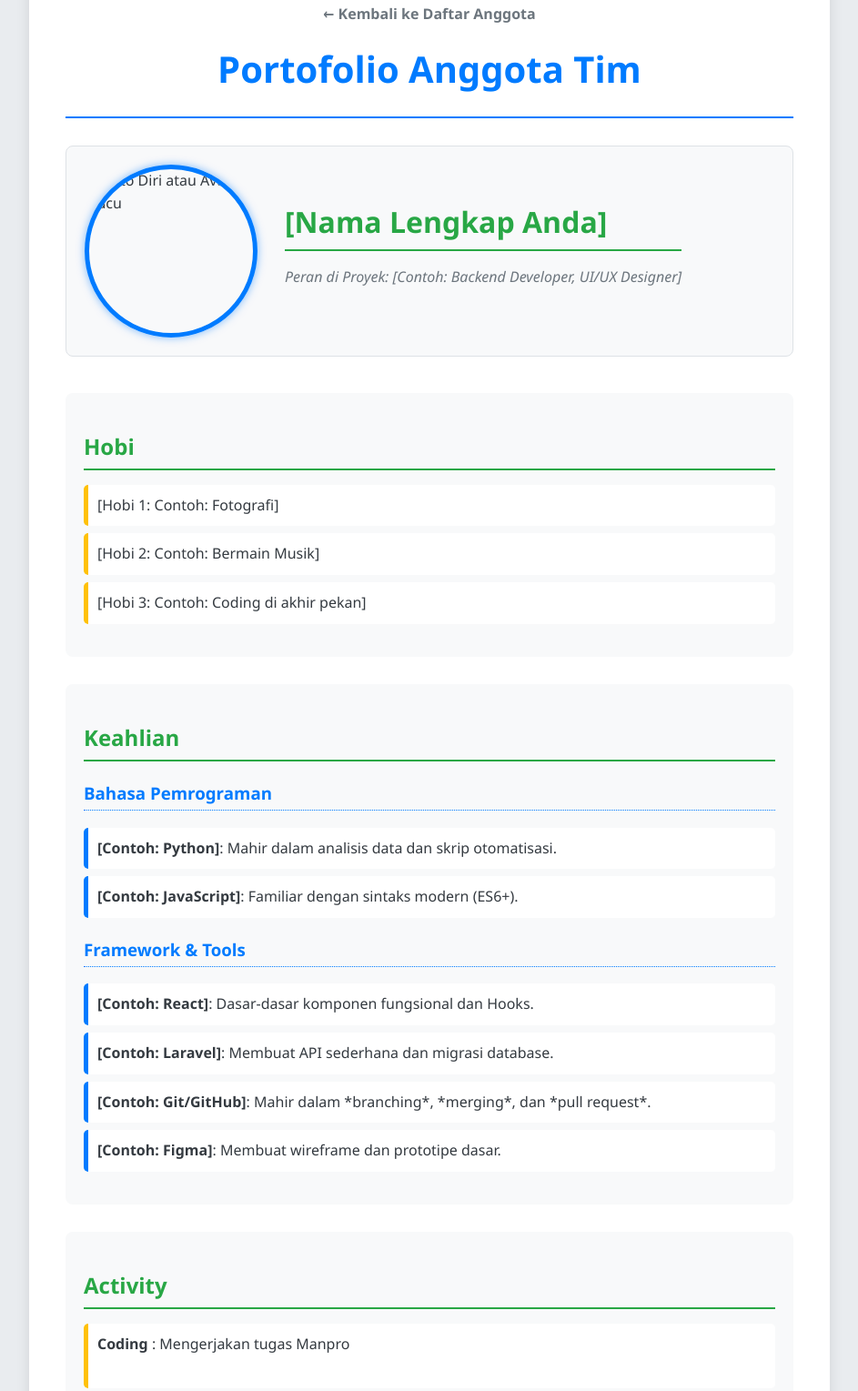
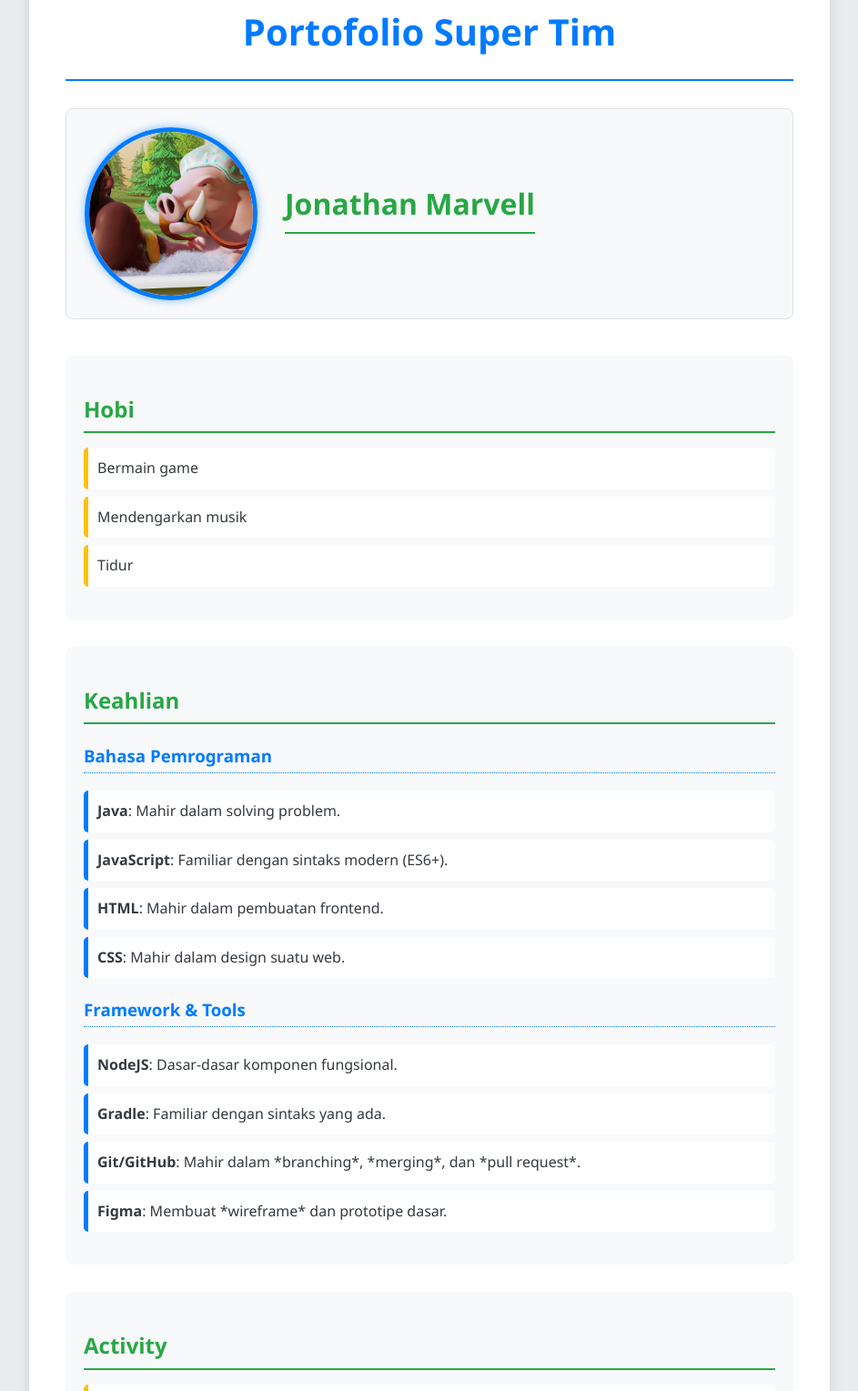
Before and after one commit to bryanheinz1/Portofolio-Super-Team, a plain HTML site: page jonathan.html in a window 1280 px wide. Shown: the part 67-1596 px from the top of the page at 91% size, without its empty margins (168-1111 px from the left). Drawn offline with Linux system fonts and the light colour scheme.

Commit message:
add porto Jonathan

```diff
--- a/jonathan.html
+++ b/jonathan.html
@@ -4,7 +4,7 @@
 <head>
     <meta charset="UTF-8">
     <meta name="viewport" content="width=device-width, initial-scale=1.0">
-  <title>Portofolio | [Nama Anda]</title>
+    <title>Portofolio | Jonathan Marvell</title>
 
     <style>
         body {
@@ -123,12 +123,6 @@
             font-weight: bold;
         }
 
-    .activity img {
-      width: 250px;
-      border-radius: 8px;
-      margin-top: 10px;
-    }
-
         footer {
             text-align: center;
             padding: 20px 0;
@@ -137,32 +131,36 @@
             font-size: 0.9em;
             color: #6c757d;
         }
+
+         .activity img {
+            width: 250px;
+            border-radius: 8px;
+            margin-top: 10px;
+        }
     </style>
 </head>
 
 <body>
     <div class="container">
         <header>
-      <a href="index.html" class="back-link">← Kembali ke Daftar Anggota</a>
-      <h1>Portofolio Anggota Tim</h1>
+            <h1>Portofolio Super Tim</h1>
         </header>
 
         <main>
             <section class="profile-section">
-        <img src="images/foto-diri-atau-lucu.jpg" alt="Foto Diri atau Avatar Lucu" class="profile-photo">
+                <img src="hogrider.jpg" alt="Foto Diri atau Avatar Lucu" class="profile-photo">
 
                 <div class="info-details">
-          <h2>[Nama Lengkap Anda]</h2>
-          <p class="role">Peran di Proyek: [Contoh: Backend Developer, UI/UX Designer]</p>
+                    <h2>Jonathan Marvell</h2>
                 </div>
             </section>
 
             <section class="hobbies">
                 <h2>Hobi</h2>
                 <ul>
-          <li>[Hobi 1: Contoh: Fotografi]</li>
-          <li>[Hobi 2: Contoh: Bermain Musik]</li>
-          <li>[Hobi 3: Contoh: Coding di akhir pekan]</li>
+                    <li>Bermain game</li>
+                    <li>Mendengarkan musik</li>
+                    <li>Tidur</li>
                 </ul>
             </section>
 
@@ -171,29 +169,33 @@
 
                 <h3>Bahasa Pemrograman</h3>
                 <ul>
-          <li><strong>[Contoh: Python]</strong>: Mahir dalam analisis data dan skrip otomatisasi.</li>
-          <li><strong>[Contoh: JavaScript]</strong>: Familiar dengan sintaks modern (ES6+).</li>
+                    <li><strong>Java</strong>: Mahir dalam solving problem.</li>
+                    <li><strong>JavaScript</strong>: Familiar dengan sintaks modern (ES6+).</li>
+                    <li><strong>HTML</strong>: Mahir dalam pembuatan frontend.</li>
+                    <li><strong>CSS</strong>: Mahir dalam design suatu web.</li>
                 </ul>
 
                 <h3>Framework & Tools</h3>
                 <ul>
-          <li><strong>[Contoh: React]</strong>: Dasar-dasar komponen fungsional dan Hooks.</li>
-          <li><strong>[Contoh: Laravel]</strong>: Membuat API sederhana dan migrasi database.</li>
-          <li><strong>[Contoh: Git/GitHub]</strong>: Mahir dalam *branching*, *merging*, dan *pull request*.</li>
-          <li><strong>[Contoh: Figma]</strong>: Membuat wireframe dan prototipe dasar.</li>
+                    <li><strong>NodeJS</strong>: Dasar-dasar komponen fungsional.</li>
+                    <li><strong>Gradle</strong>: Familiar dengan sintaks yang ada.</li>
+                    <li><strong>Git/GitHub</strong>: Mahir dalam *branching*, *merging*, dan *pull request*.</li>
+                    <li><strong>Figma</strong>: Membuat *wireframe* dan prototipe dasar.</li>
                 </ul>
             </section>
             <section class="activity">
                 <h2>Activity</h2>
                 <ul>
-          <li><strong>Coding</strong> : Mengerjakan tugas Manpro <br> <img src="/IMG_7134.png" alt=""></li>
+                    <li><strong>Coding</strong> : Mengerjakan tugas Manpro <br> <img src="aktifitasCoding.jpg" alt=""></li>
                 </ul>
             </section>
         </main>
 
         <footer>
-      <p>Dibuat oleh [Nama Anda] | Hubungi: [Email atau Tautan Sosial Media]</p>
+            <p>Dibuat oleh Jonathan Marvell | Hubungi: 618231016@student.unpar.ac.id</p>
         </footer>
+
+
     </div>
 </body>
 
```
Also changed, not shown: aktifitasCoding.jpg (added), hogrider.jpg (added). Lines whose indentation alone changed are shown as unchanged.
